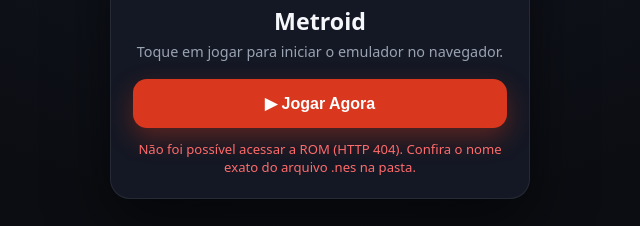
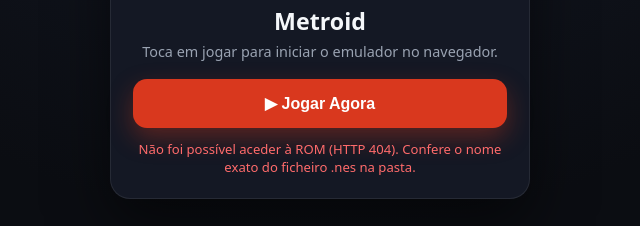
Before and after one commit to grupoplanejar2024-coder/Metroid-NES, a plain HTML site: page index.html in a window 1280 px wide. Both pictures are taken after a click on the button "▶ Jogar Agora". Shown: the part 485-711 px from the top of the page, 320-960 px from the left. Drawn offline with Linux system fonts and the light colour scheme; no server answers.

Commit message:
Update index.html

```diff
--- a/index.html
+++ b/index.html
@@ -200,7 +200,7 @@
       </div>
       <span class="badge">Nintendo Entertainment System • NES</span>
       <h1>Metroid</h1>
-      <p class="subtitle">Toque em jogar para iniciar o emulador no navegador.</p>
+      <p class="subtitle">Toca em jogar para iniciar o emulador no navegador.</p>
       <button class="btn-play" id="btn-start" type="button">▶ Jogar Agora</button>
       <p class="status" id="status-msg"></p>
     </section>
@@ -212,7 +212,7 @@
   </section>
 
   <script>
-    const ROM_FILENAME = "Metroid (USA).nes";
+    const ROM_FILENAME = "Metroid.nes";
     const COVER_FILENAME = "Metroid NES.jpg";
 
     const launcherEl = document.getElementById("launcher");
@@ -229,11 +229,11 @@
       try {
         const res = await fetch(url, { method: "HEAD", cache: "no-store" });
         if (!res.ok) {
-          return { ok: false, motivo: `Não foi possível acessar a ROM (HTTP ${res.status}).` };
+          return { ok: false, motivo: `Não foi possível aceder à ROM (HTTP ${res.status}).` };
         }
         const len = Number(res.headers.get("content-length") || 0);
         if (res.headers.has("content-length") && len < 1024) {
-          return { ok: false, motivo: "O arquivo da ROM parece vazio ou corrompido (< 1 KB)." };
+          return { ok: false, motivo: "O ficheiro da ROM parece vazio ou corrompido (< 1 KB)." };
         }
         return { ok: true };
       } catch (err) {
@@ -259,7 +259,7 @@
       script.src = "https://cdn.emulatorjs.org/stable/data/loader.js";
       script.async = true;
       script.onerror = () => {
-        statusMsg.textContent = "Falha ao carregar o motor do EmulatorJS. Verifique sua conexão.";
+        statusMsg.textContent = "Falha ao carregar o motor do EmulatorJS. Verifica a tua ligação.";
         statusMsg.classList.add("error");
       };
       document.body.appendChild(script);
@@ -267,13 +267,13 @@
 
     btnStart.addEventListener("click", async () => {
       statusMsg.classList.remove("error");
-      statusMsg.textContent = "Verificando arquivo da ROM...";
+      statusMsg.textContent = "A verificar ficheiro da ROM...";
 
       const romUrl = encodeURI(ROM_FILENAME);
       const check = await verificarRomAcessivel(romUrl);
 
       if (!check.ok) {
-        statusMsg.textContent = `${check.motivo} Confira o nome exato do arquivo .nes na pasta.`;
+        statusMsg.textContent = `${check.motivo} Confere o nome exato do ficheiro .nes na pasta.`;
         statusMsg.classList.add("error");
         return;
       }
@@ -290,7 +290,7 @@
       if (window.history.length > 1) {
         window.history.back();
       } else {
-        statusMsg.textContent = "Você já está na tela inicial do jogo.";
+        statusMsg.textContent = "Já estás na tela inicial do jogo.";
       }
     });
 
```
